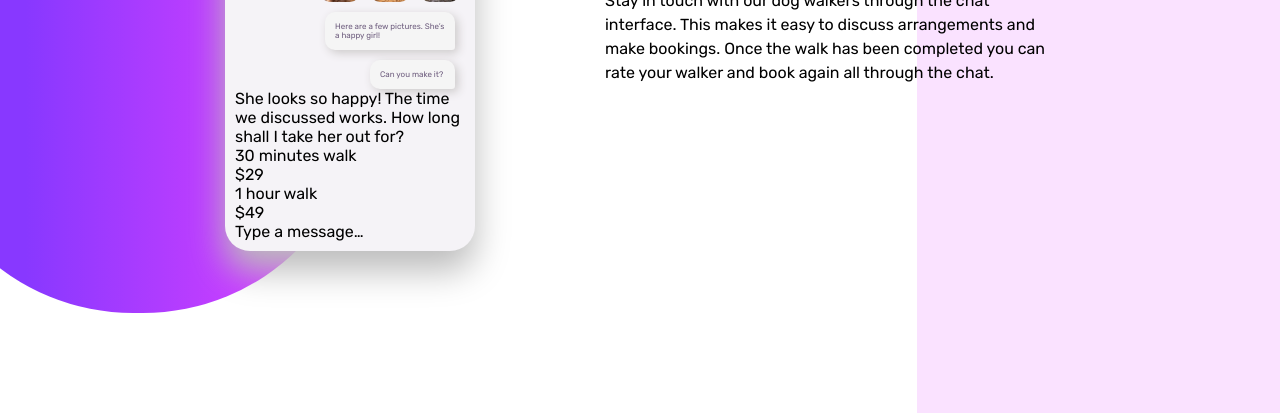
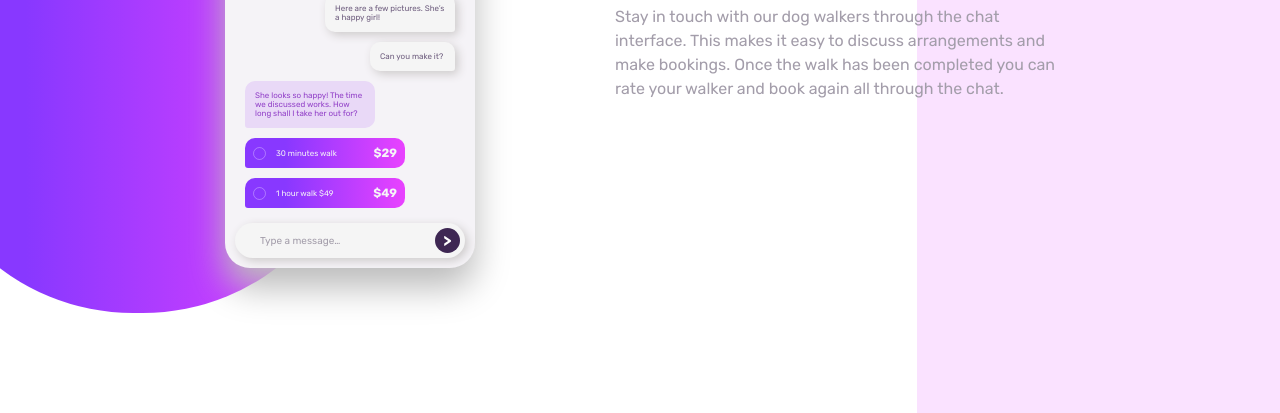
Before and after one commit to devsotter/chat-app-css-illustration, a plain HTML site: page index.html in a window 1280 px wide. Shown: the part 387-800 px from the top of the page. Drawn offline with Linux system fonts and the light colour scheme.

Commit message:
components

```diff
--- a/assets/scss/global-content.scss
+++ b/assets/scss/global-content.scss
@@ -40,8 +40,9 @@
       gap: 130px;
 
       .smartphone {
-        max-width: 250px;
+        min-width: 250px;
         padding: 10px;
+        margin: 10px;
         background-color: $bg-app;
         box-shadow: 0px 20px 35px rgb(188, 188, 188);
         border-radius: 25px;
@@ -57,6 +58,18 @@
         flex-direction: column;
         max-width: 450px;
         line-height: 1.5;
+
+        h1 {
+          font-size: 40px;
+          font-weight: 500;
+          color: $dark-violet;
+        }
+
+        p{
+          margin-top: 20px;
+          color: $dark-gravysh;
+          font-weight: 500px;
+        }
       }
     }
   }
--- /dev/null
+++ b/assets/scss/messages.scss
@@ -0,0 +1,129 @@
+.messages {
+  .message-1 {
+    p {
+      color: $text-violet;
+      font-size: 8px;
+      margin: 10px;
+      padding: 10px;
+      background-color: hsl(272, 65%, 91%);
+      width: 130px;
+      border-radius: 10px 10px 10px 3px;
+
+      &:nth-child(2) {
+        display: block;
+      }
+    }
+  }
+
+  .message-2 {
+    display: flex;
+    justify-content: center;
+    align-items: end;
+    flex-direction: column;
+    .dogs {
+      display: flex;
+      justify-content: end;
+      align-items: center;
+
+      img {
+        width: 40px;
+        height: 40px;
+        margin: 0 5px;
+        border-radius: 10px;
+      }
+    }
+    p {
+      color: hsl(271, 15%, 43%);
+      font-size: 8px;
+      margin: 10px;
+      padding: 10px;
+      background-color: hsl(0, 0%, 96%);
+      width: 130px;
+      border-radius: 10px 10px 3px 10px;
+      box-shadow: 3px 3px 10px rgb(205, 202, 202);
+
+      &:nth-child(3) {
+        margin: 0 10px;
+        width: 85px;
+      }
+    }
+  }
+
+  .message-3 {
+    .m-1 {
+      color: $text-violet;
+      font-size: 8px;
+      margin: 10px;
+      padding: 10px;
+      background-color: hsl(272, 65%, 91%);
+      border-radius: 10px 10px 10px 3px;
+      max-width: 130px;
+    }
+
+    .price {
+      background-color: red;
+      display: flex;
+      justify-content: space-between;
+      align-items: center;
+      width: 160px;
+      border-radius: 10px 10px 10px 3px;
+      background: $gd-color;
+      padding: 8px;
+      margin: 10px;
+      font-size: 8px;
+      color: $bg-app;
+
+      span {
+        width: 13px;
+        height: 13px;
+        border-radius: 50%;
+        border: 1px solid rgba(255, 255, 255, 0.315);
+      }
+      .value {
+        text-align: start;
+        font-weight: 700;
+        font-size: 12px;
+      }
+    }
+
+    .p-circle {
+      display: flex;
+      justify-content: center;
+      align-items: center;
+      gap: 10px;
+    }
+  }
+}
+
+.input-text {
+  margin-top: 15px;
+  display: flex;
+  justify-content: space-between;
+  align-items: center;
+  width: 100%;
+  padding: 5px;
+  border-radius: 15px;
+  background-color: hsl(0, 0%, 96%);
+  border-radius: 20px;
+  box-shadow: 3px 3px 10px rgb(205, 202, 202);
+
+  p {
+    font-size: 10px;
+    text-align: center;
+    margin-left: 20px;
+    color: hsl(270, 7%, 64%);
+  }
+
+  .submit {
+    background-color: hsl(271, 36%, 24%);
+    width: 25px;
+    height: 25px;
+    color: white;
+    text-align: center;
+    display: flex;
+    justify-content: center;
+    align-items: center;
+    font-weight: 700;
+    border-radius: 50%;
+  }
+}
--- a/assets/scss/styles.scss
+++ b/assets/scss/styles.scss
@@ -1,54 +1,5 @@
 @import "./reset.scss";
 @import "./variables.scss";
 @import "./header-phone.scss";
+@import "./messages.scss";
 @import "./global-content.scss";
-
-.message-1 {
-  p {
-    color: $text-violet;
-    font-size: 8px;
-    margin: 10px;
-    padding: 10px;
-    background-color: hsl(272, 65%, 91%);
-    width: 130px;
-    border-radius: 10px 10px 10px 3px;
-
-    &:nth-child(2) {
-      display: block;
-    }
-  }
-}
-
-.message-2 {
-  display: flex;
-  justify-content: center;
-  align-items: end;
-  flex-direction: column;
-  .dogs {
-    display: flex;
-    justify-content: end;
-    align-items: center;
-
-    img {
-      width: 40px;
-      height: 40px;
-      margin: 0 5px;
-      border-radius: 10px;
-    }
-  }
-  p {
-    color: hsl(271, 15%, 43%);
-    font-size: 8px;
-    margin: 10px;
-    padding: 10px;
-    background-color: hsl(0, 0%, 96%);
-    width: 130px;
-    border-radius: 10px 10px 3px 10px;
-    box-shadow: 3px 3px 10px rgb(205, 202, 202);
-
-    &:nth-child(3) {
-      margin: 0 10px;
-      width: 85px;
-    }
-  }
-}
--- a/assets/scss/variables.scss
+++ b/assets/scss/variables.scss
@@ -1,5 +1,6 @@
 $gd-color: linear-gradient(90deg, rgba(136,56,255,1) 25%, rgba(233,66,255,1) 100%);
 $bg-app: hsl(270, 20%, 96%);
 $text-violet: hsl(276, 55%, 52%);
-$place-holder: hsl(206, 6%, 79%);
 $pink-style: hsl(289, 100%, 72%);
+$dark-gravysh: hsl(270, 7%, 64%);
+$dark-violet: hsl(271, 36%, 24%);
--- a/index.html
+++ b/index.html
@@ -30,6 +30,7 @@
               </div>
               <span class="menu"></span>
             </div>
+            <div class="messages">
               <div class="message-1">
                 <p>That sounds great. I’d be happy with that.</p>
                 <p>Could you send over some pictures of your dog, please?</p>
@@ -39,26 +40,29 @@
                   <img src="./assets/images/dog-image-1.jpg" alt="dog" />
                   <img src="./assets/images/dog-image-2.jpg" alt="dog" />
                   <img src="./assets/images/dog-image-3.jpg" alt="dog" />
-
                 </div>
                 <p>Here are a few pictures. She’s a happy girl!</p>
                 <p>Can you make it?</p>
               </div>
               <div class="message-3">
-              <p>
-                She looks so happy! The time we discussed works. How long shall
-                I take her out for?
+                <p class="m-1">
+                  She looks so happy! The time we discussed works. How long
+                  shall I take her out for?
                 </p>
-              <span class="time"
-                ><p>30 minutes walk</p>
-                <p>$29</p></span
+
+                <div class="price" >
+                <div class="p-circle">  <span></span><p>30 minutes walk</p></div>
+                  <p class="value">$29</p></div
                 >
-              <span class="time"
-                ><p>1 hour walk</p>
-                <p>$49</p></span
+                <div class="price"
+                  >    <div class="p-circle">  <span></span><p>  1 hour walk
+                    $49
+                  </p></div>
+                  <p class="value">$49</p></div
                 >
               </div>
-            <div class="input-text">Type a message…</div>
+            </div>
+            <div class="input-text"><p>Type a message…</p> <span class="submit">></span></div>
           </div>
           <div class="about">
             <h1>Simple Booking</h1>
```
Also changed, not shown: assets/css/styles.css, assets/css/styles.min.css, 2 other files. Lines whose indentation alone changed are shown as unchanged.
